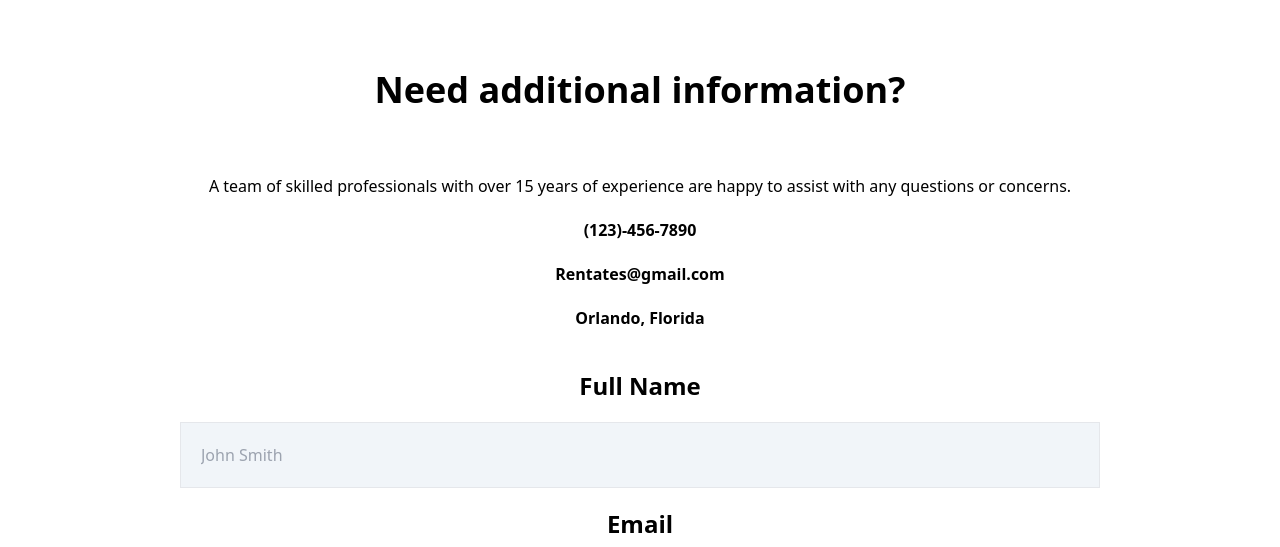
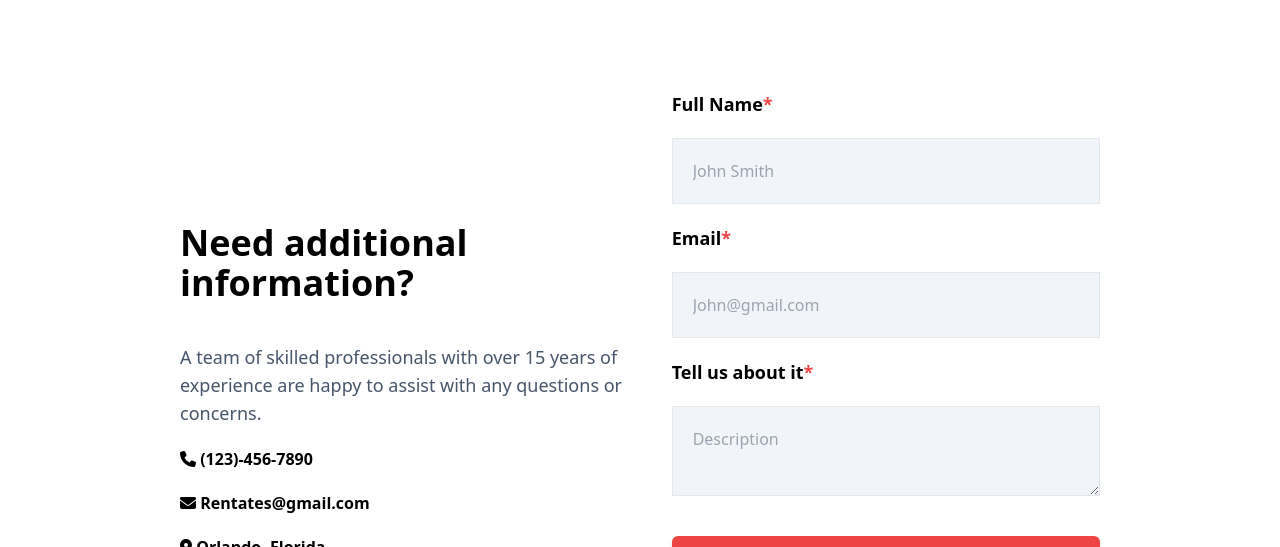
Before and after one commit to Miguel-Matos/rent-a-tes, a React (Create React App) app: page /contact in a window 1280 px wide. Shown: the part 405-952 px from the top of the page. Built offline with nearby package versions, Linux system fonts and the light colour scheme; the HTML template or start-up script is replaced by a standard one.

Commit message:
completed contact layout

```diff
--- a/src/components/Contact.tsx
+++ b/src/components/Contact.tsx
@@ -1,26 +1,34 @@
+import { FontAwesomeIcon } from '@fortawesome/react-fontawesome';
+import { faPhone, faEnvelope, faLocationDot, faEnvelopeOpenText } from '@fortawesome/free-solid-svg-icons';
+import world from '../img/world.svg'
+
 export default function Contact() {
 
   return(
-    <div className="flex flex-col items-center">
-      <h3 className="text-4xl font-bold text-center mb-16">Need additional information?</h3>
-      <p className="text-center">A team of skilled professionals with over 15 years of experience are happy to assist with any questions or concerns.</p>
-      <div className="flex flex-col gap-5 font-bold my-5 items-center">
-        <a href="tel:1234567890">(123)-456-7890</a>
-        <a href="mailto: rentates@gmail.com">Rentates@gmail.com</a>
-        <p>Orlando, Florida</p>
+    <div className="flex flex-col items-center lg:flex-row lg:gap-5 xl:gap-10 2xl:gap-14">
+      <div>
+        <h3 className="text-4xl font-bold text-center lg:text-left mb-10">Need additional information?</h3>
+        <p className="text-center lg:text-left mb-5 text-lg text-slate-600">A team of skilled professionals with over 15 years of experience are happy to assist with any questions or concerns.</p>
+        <div className="flex flex-col gap-5 font-bold my-5 items-center lg:items-start">
+          <a href="tel:1234567890"><FontAwesomeIcon icon={faPhone} /> (123)-456-7890</a>
+          <a href="mailto: rentates@gmail.com"><FontAwesomeIcon icon={faEnvelope} /> Rentates@gmail.com</a>
+          <p><FontAwesomeIcon icon={faLocationDot} /> Orlando, Florida</p>
+        </div>
       </div>
+
       <form className="flex flex-col w-full">
-        <label className="text-center font-bold py-5 text-2xl" htmlFor="name">Full Name</label>
+        <label className="text-center lg:text-left font-bold py-5 text-lg" htmlFor="name">Full Name<span className='text-red-500'>*</span></label>
         <input className="border bg-slate-100 p-5" type="text" id="name" placeholder="John Smith" required />
 
-        <label className="text-center font-bold py-5 text-2xl"  htmlFor="email">Email</label>
+        <label className="text-center lg:text-left font-bold py-5 text-lg"  htmlFor="email">Email<span className='text-red-500'>*</span></label>
         <input className="border bg-slate-100 p-5" type="email" id="email" placeholder="John@gmail.com" required />
 
-        <label className="text-center font-bold py-5 text-2xl" htmlFor="info">Tell us about it</label>
+        <label className="text-center lg:text-left font-bold py-5 text-lg" htmlFor="info">Tell us about it<span className='text-red-500'>*</span></label>
         <textarea className="border bg-slate-100 p-5" id="info" placeholder="Description" />
 
-        <button className=" bg-red-500 p-10 text-white font-bold text-2xl mt-10 mb-32 shadow-md hover:shadow-2xl rounded-md">Send Message</button>
+        <button className=" bg-red-500 p-5 text-white font-bold text-lg mt-10 mb-32 shadow-md hover:shadow-2xl focus:bg-red-600 rounded-md"><FontAwesomeIcon icon={faEnvelopeOpenText} /> Send Message</button>
       </form>
+      {/* <img className='absolute -z-10 pointer-events-none opacity-50' src={world} alt='world' /> */}
     </div>
 
   )
```
Also changed, not shown: src/img/world.svg (added), 14 other files (tests, documents, lock files or other folders).
